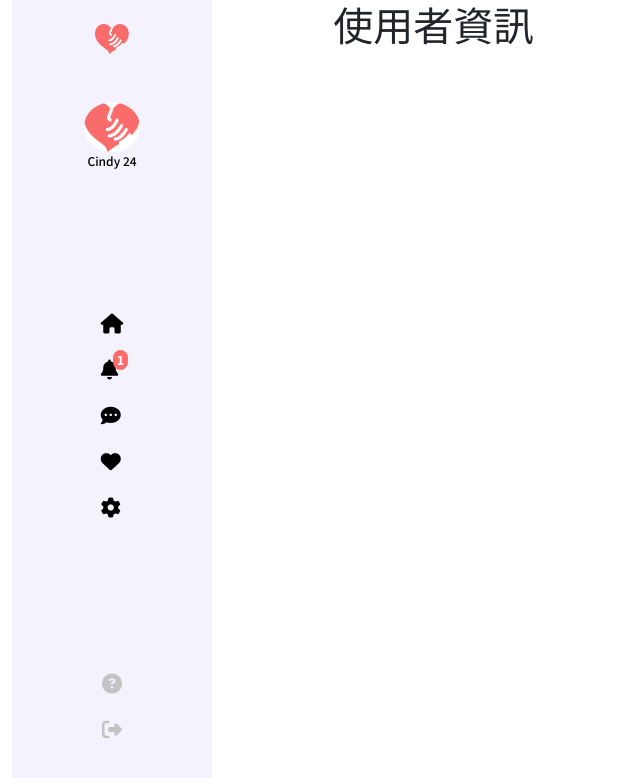
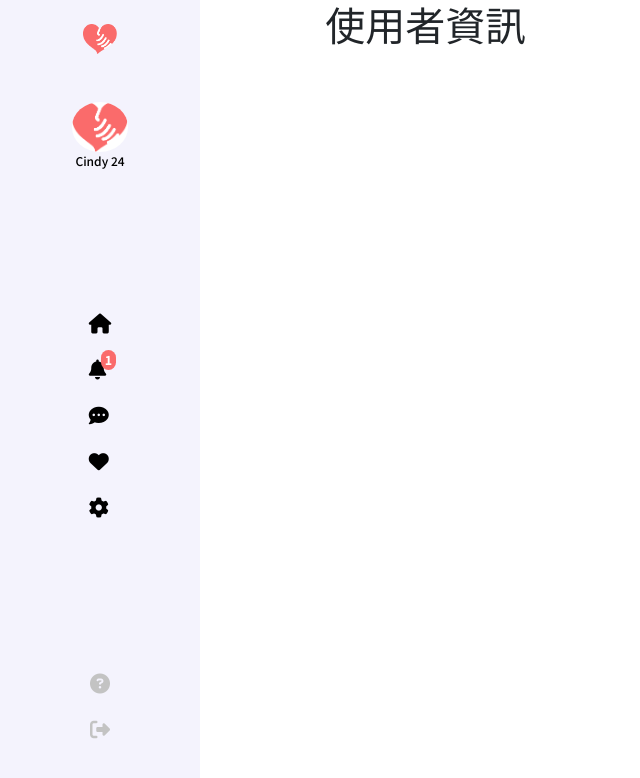
Before and after one commit to kseniawants/younite, a React (Create React App) app in the folder Front-End/: page /userinfo in a window 1280 px wide. Shown: the top 778 px of the page, without its empty margins (0-640 px from the left). Built offline with nearby package versions, Linux system fonts and the light colour scheme.

Commit message:
feat: 🎸 新增HomePage背景

```diff
--- a/Front-End/src/App.js
+++ b/Front-End/src/App.js
@@ -6,7 +6,7 @@ import UserInfo from './pages/UserInfo';
 
 function App() {
   return (
-    <div className='App container-fluid'>
+    <div className='App'>
       <Routes>
         <Route path='/' element={<PersonalInfo />} />
         <Route path='/home' element={<Home />}></Route>
--- a/Front-End/src/component/FormElements.js
+++ b/Front-End/src/component/FormElements.js
@@ -1,16 +1,7 @@
 import PropTypes from 'prop-types';
 import React from 'react';
 
-export const CheckboxRadio = ({
-  id,
-  labelText,
-  register,
-  type,
-  errors,
-  rules,
-  value,
-  name,
-}) => {
+export const CheckboxRadio = ({ id, labelText, register, type, errors, rules, value, name }) => {
   return (
     <>
       <div className='form-check'>
@@ -26,9 +17,7 @@ export const CheckboxRadio = ({
         <label className='form-check-label' htmlFor={id}>
           {labelText}
         </label>
-        {errors[name] && (
-          <div className='invalid-feedback'>{errors[name]?.message}</div>
-        )}
+        {errors[name] && <div className='invalid-feedback'>{errors[name]?.message}</div>}
       </div>
     </>
   );
@@ -57,11 +46,12 @@ export const Input = ({ id, labelText, placeholder, register, type, errors, rule
         placeholder={placeholder}
         className={`form-control ${errors[id] && 'is-invalid'}`}
         {...register(id, rules)}
-        style={{ '--placeholder-color': 'rgba(0, 0, 0, 0.2)',boxShadow: '0px 4px 4px rgba(0, 0, 0, 0.08)' }}
+        style={{
+          '--placeholder-color': 'rgba(0, 0, 0, 0.2)',
+          boxShadow: '0px 4px 4px rgba(0, 0, 0, 0.08)',
+        }}
       />
-      {errors[id] && (
-        <div className='invalid-feedback'>{errors[id]?.message}</div>
-      )}
+      {errors[id] && <div className='invalid-feedback'>{errors[id]?.message}</div>}
     </>
   );
 };
--- a/Front-End/src/component/SideNav.js
+++ b/Front-End/src/component/SideNav.js
@@ -7,7 +7,7 @@ import '../styles/component/nav.scss';
 function Nav() {
   return (
     <>
-      <nav className='bg-secondary d-flex justify-content-between flex-column align-items-center'>
+      <nav className='bg-secondary d-flex p-0 justify-content-between flex-column align-items-center'>
         <div className='text-decoration-none mt-4 d-flex flex-column align-items-center'>
           <img src={Logo} alt='YouNite-Logo' className='mb-5' style={{ height: '30px' }} />
           <Image src={Logo} roundedCircle className='bg-white' style={{ height: '50px' }} />
```
